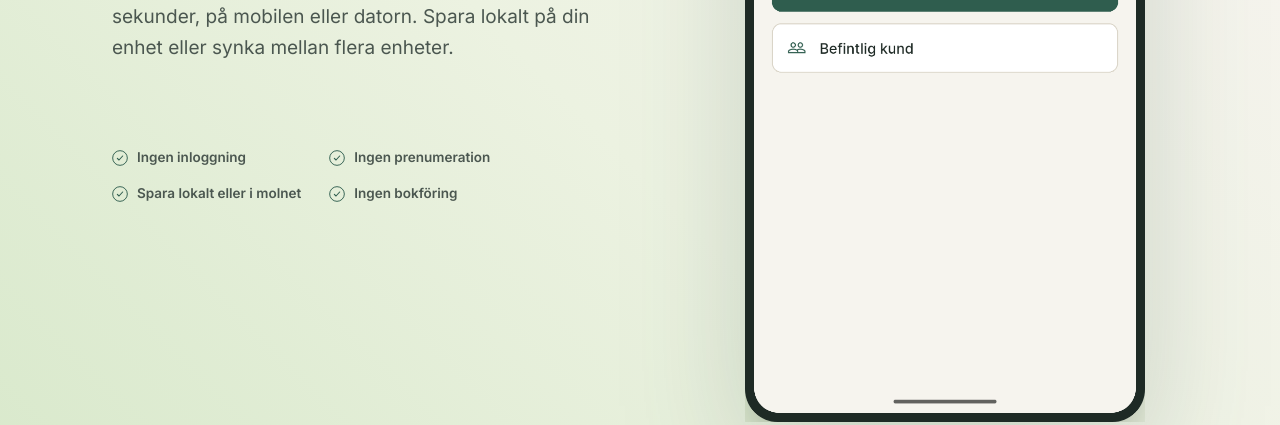
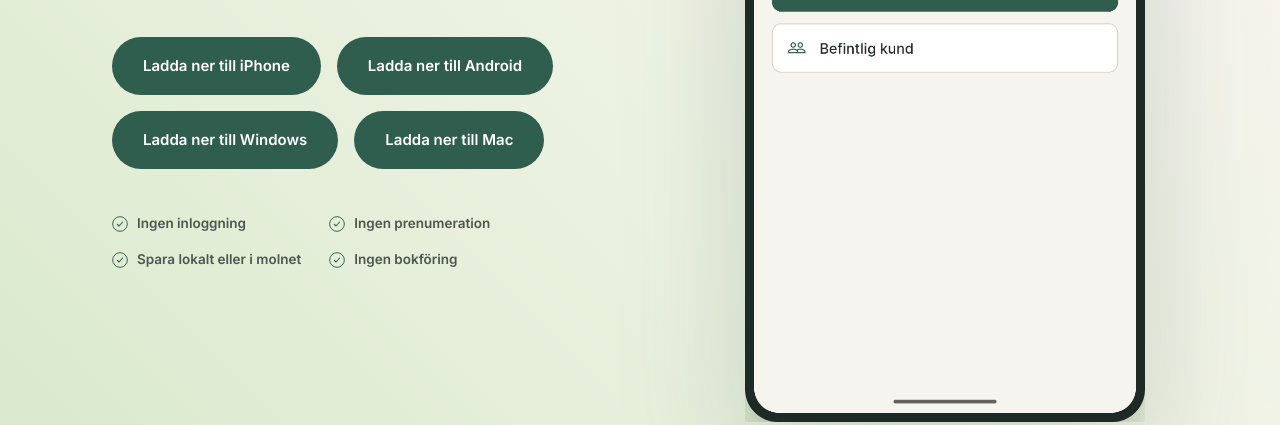
Before and after one commit to wistrm-code/fimmel-website, a plain HTML site: page index.html in a window 1280 px wide. Shown: the part 672-1097 px from the top of the page. Drawn offline with Linux system fonts and the light colour scheme.

Commit message:
Bring back the download buttons now that the app is live on all four stores
Co-Authored-By: Claude Opus 5.5 <noreply@anthropic.com>

```diff
--- a/index.html
+++ b/index.html
@@ -129,10 +129,12 @@
       <span class="eyebrow">Fakturaappen som fungerar som en fakturaapp ska göra</span>
       <h1 class="serif">Fakturera.<br><em>Klart.</em></h1>
       <p class="hero-sub">Ingen prenumeration. Skapa proffsiga fakturor på sekunder, på mobilen eller datorn. Spara lokalt på din enhet eller synka mellan flera enheter.</p>
-      <!-- Nedladdningsknappar borttagna tillfälligt tills appen är lanserad överallt.
-           id="hamta" ligger kvar så att Hämta appen/Kom igång-länkarna på resten av
-           sidan inte går sönder — lägg tillbaka knapparna här när lanseringen sker. -->
-      <div class="hero-ctas" id="hamta"></div>
+      <div class="hero-ctas" id="hamta">
+        <a href="https://apps.apple.com/se/app/fimmel-faktura/id6810745607" class="btn btn-primary" rel="noopener">Ladda ner till iPhone</a>
+        <a href="https://play.google.com/store/apps/details?id=com.fimmelfaktura.app" class="btn btn-primary" rel="noopener">Ladda ner till Android</a>
+        <a href="https://apps.microsoft.com/detail/9NDT46V36QSK" class="btn btn-primary" rel="noopener">Ladda ner till Windows</a>
+        <a href="https://apps.apple.com/se/app/fimmel-faktura/id6810745607?platform=mac" class="btn btn-primary" rel="noopener">Ladda ner till Mac</a>
+      </div>
       <div class="hero-badges">
         <span class="hero-badge">
           <svg viewBox="0 0 24 24" fill="none"><circle cx="12" cy="12" r="11" stroke="#2F5D4E" stroke-width="1.4"/><path d="M8 12.5l2.5 2.5L16 9" stroke="#2F5D4E" stroke-width="1.6" stroke-linecap="round" stroke-linejoin="round"/></svg>
```
